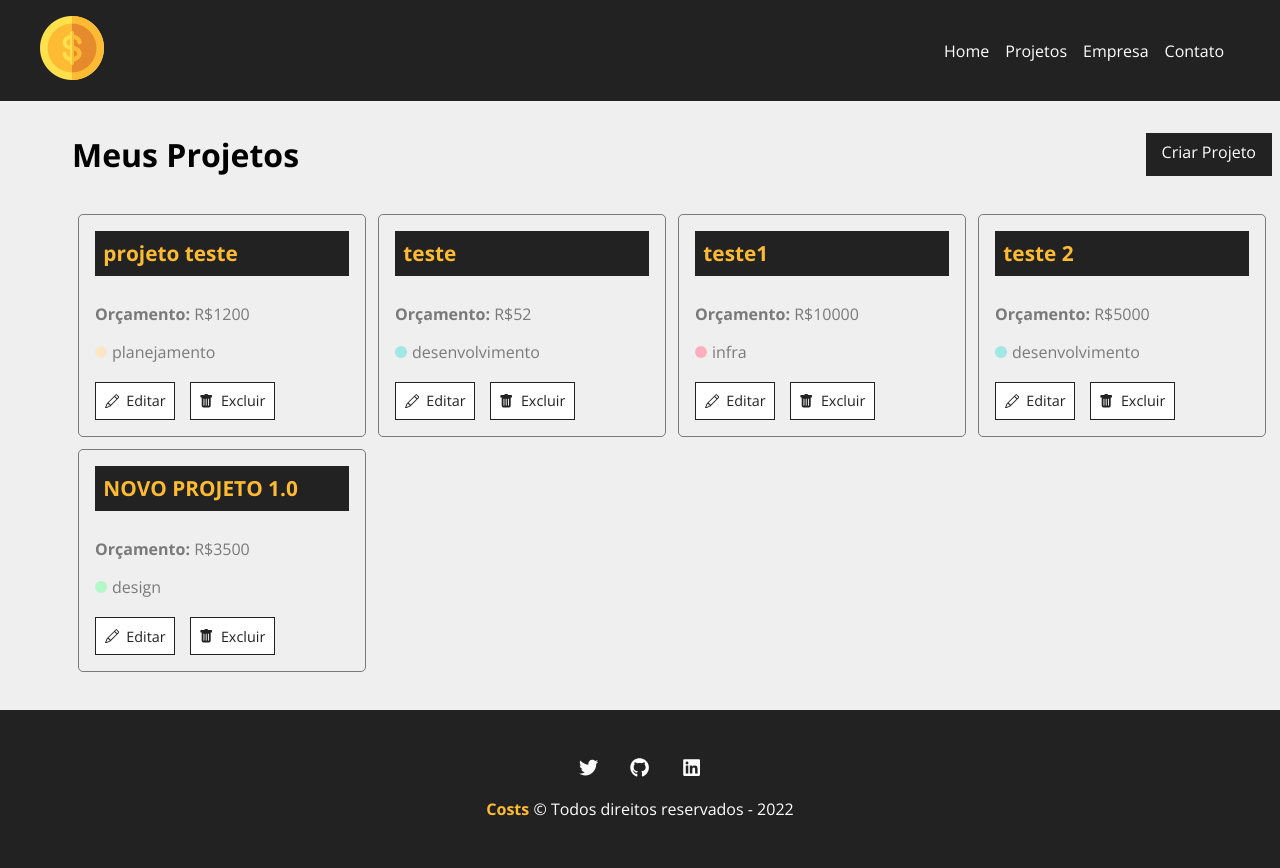
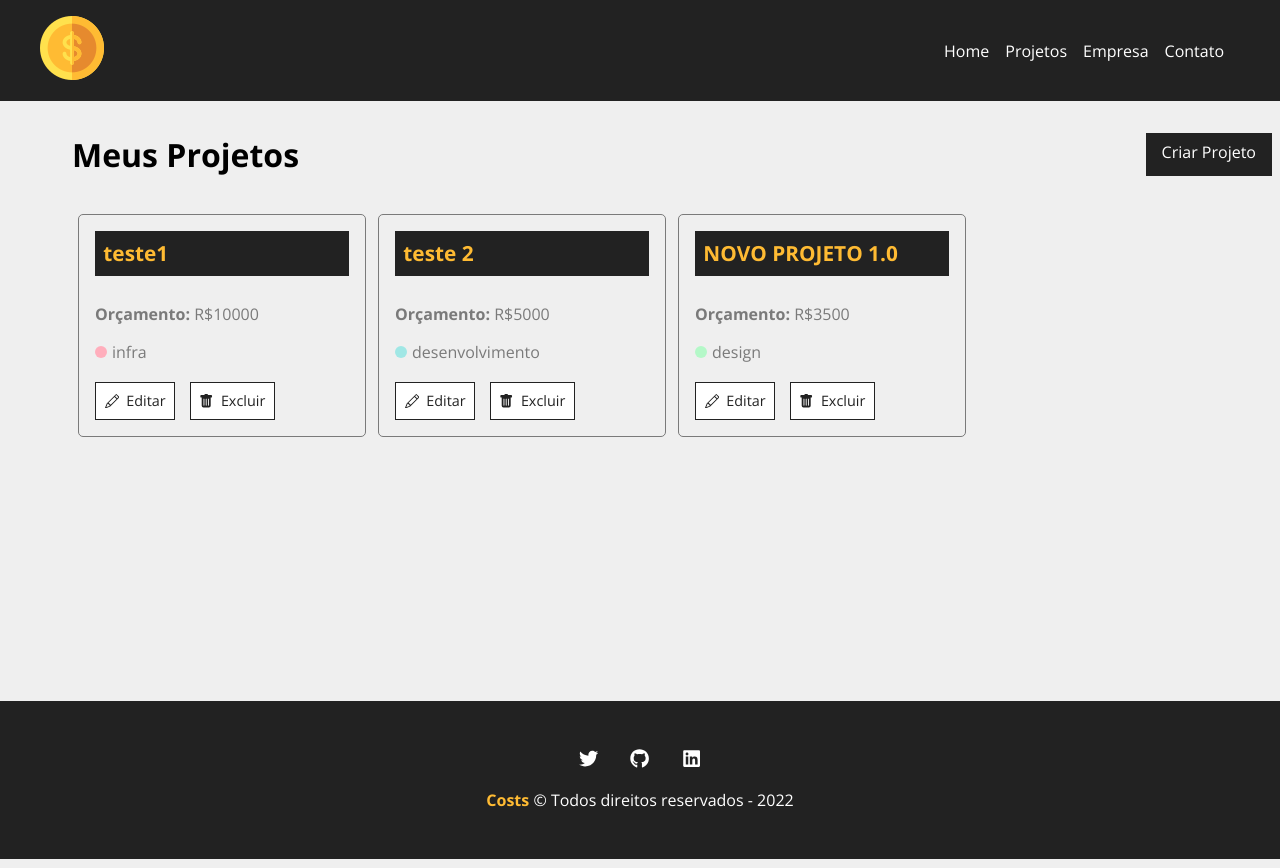
Before and after one commit to juniorcaus/COSTS, a React (Create React App) app: page /Projects in a window 1280 px wide. Shown: the top 868 px of the page. Built offline with nearby package versions, Linux system fonts and the light colour scheme; data requests are answered from the project's data file.

Commit message:
Removendo projetos - #29

```diff
--- a/db.json
+++ b/db.json
@@ -1,27 +1,5 @@
 {
   "projects": [
-    {
-      "name": "projeto teste",
-      "budget": "1200",
-      "category": {
-        "id": "4",
-        "name": "planejamento"
-      },
-      "cost": 0,
-      "services": [],
-      "id": 1
-    },
-    {
-      "name": "teste",
-      "budget": "52",
-      "category": {
-        "id": "2",
-        "name": "desenvolvimento"
-      },
-      "cost": 0,
-      "services": [],
-      "id": 4
-    },
     {
       "name": "teste1",
       "budget": "10000",
--- a/src/components/pages/Projects.js
+++ b/src/components/pages/Projects.js
@@ -12,6 +12,7 @@
 function Projects() {
   const [projects, setProjects] = useState([])
   const [removeLoading, setRemoveLoading] = useState(false)
+  const [projectMessage, setProjectMessage ] = useState('')
 
   const location = useLocation()
     let message = ''
@@ -37,6 +38,22 @@
       }, 300)
   }, [])
 
+  function removeProject(id) {
+    fetch(`http://localhost:5000/projects/${id}` , {
+      method: 'DELETE',
+      headers: {
+        'Content-Type': 'application/json'
+      },
+    })
+    .then((resp) => resp.json())
+      .then(() => {
+        setProjects(projects.filter((project) => project.id !== id))
+        setProjectMessage('Projeto removido com sucesso !!')
+      })
+    .catch( err  => console.log(err))
+  }
+
+
   return (
     <div className={styles.project_container}>
       <div className={styles.title_container}>
@@ -44,6 +61,7 @@
       <LinkButton to="/NewProject" text="Criar Projeto" />
       </div>
         {message &&  <Message type="success" msg={message} /> }
+        {projectMessage &&  <Message type="success" msg={projectMessage} /> }
         <Container customClass="start" >
           {projects.length > 0 &&
             projects.map((project) => (
@@ -53,6 +71,7 @@
                 budget={project.budget}
                 category={project?.category?.name}
                 key={project.id}
+                handleRemove={removeProject}
                />
             ))}
                 { !removeLoading && <Loading /> }
--- a/src/components/project/ProjectCard.js
+++ b/src/components/project/ProjectCard.js
@@ -5,6 +5,12 @@
 import { BsPencil, BsFillTrashFill} from 'react-icons/bs'
 
 function ProjectCard({id, name, budget, category, handleRemove}) {
+
+    const remove = (e) => {
+        e.preventDefault()
+        handleRemove(id)
+    }
+
   return (
     <div className={styles.project_card} >
         <h4>{name}</h4>
@@ -22,7 +28,7 @@
               <BsPencil /> Editar
             </Link>
 
-            <button>
+            <button onClick={remove}>
                 <BsFillTrashFill /> Excluir
             </button>
         </div>
```
